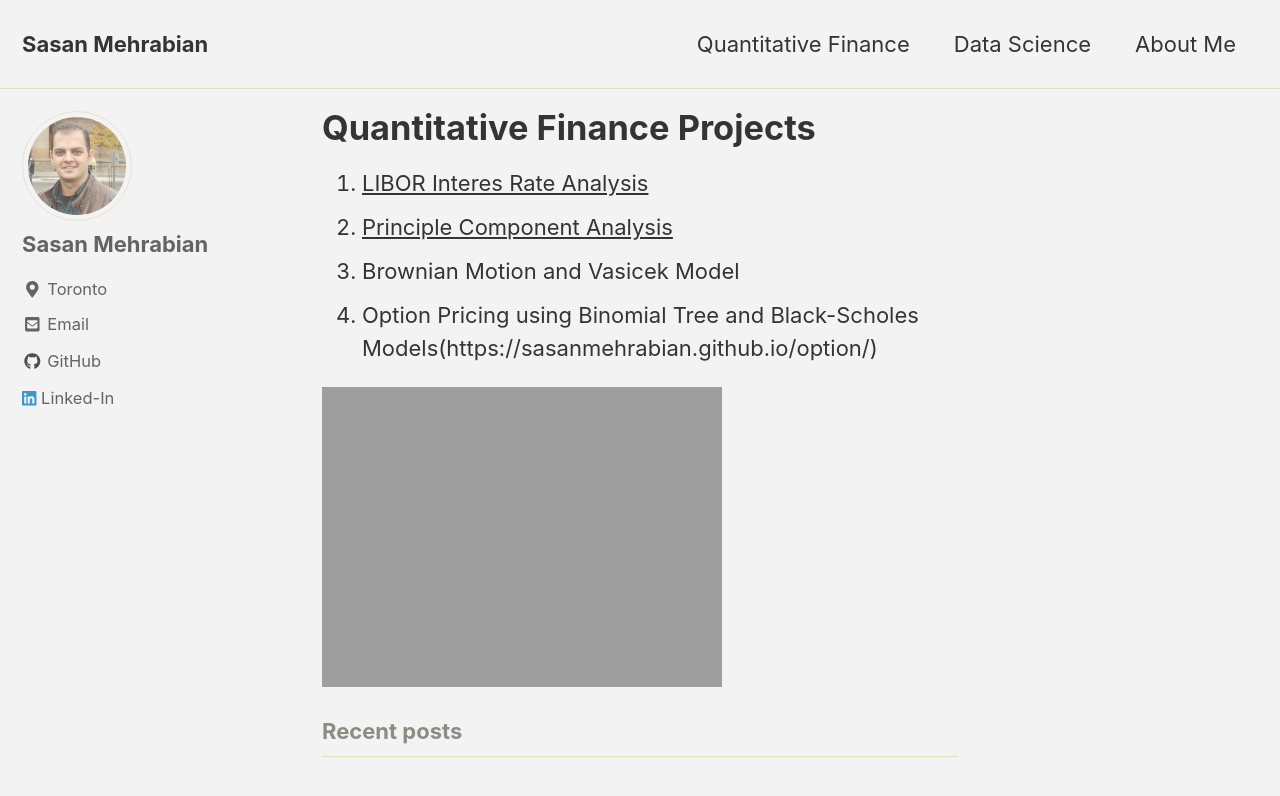
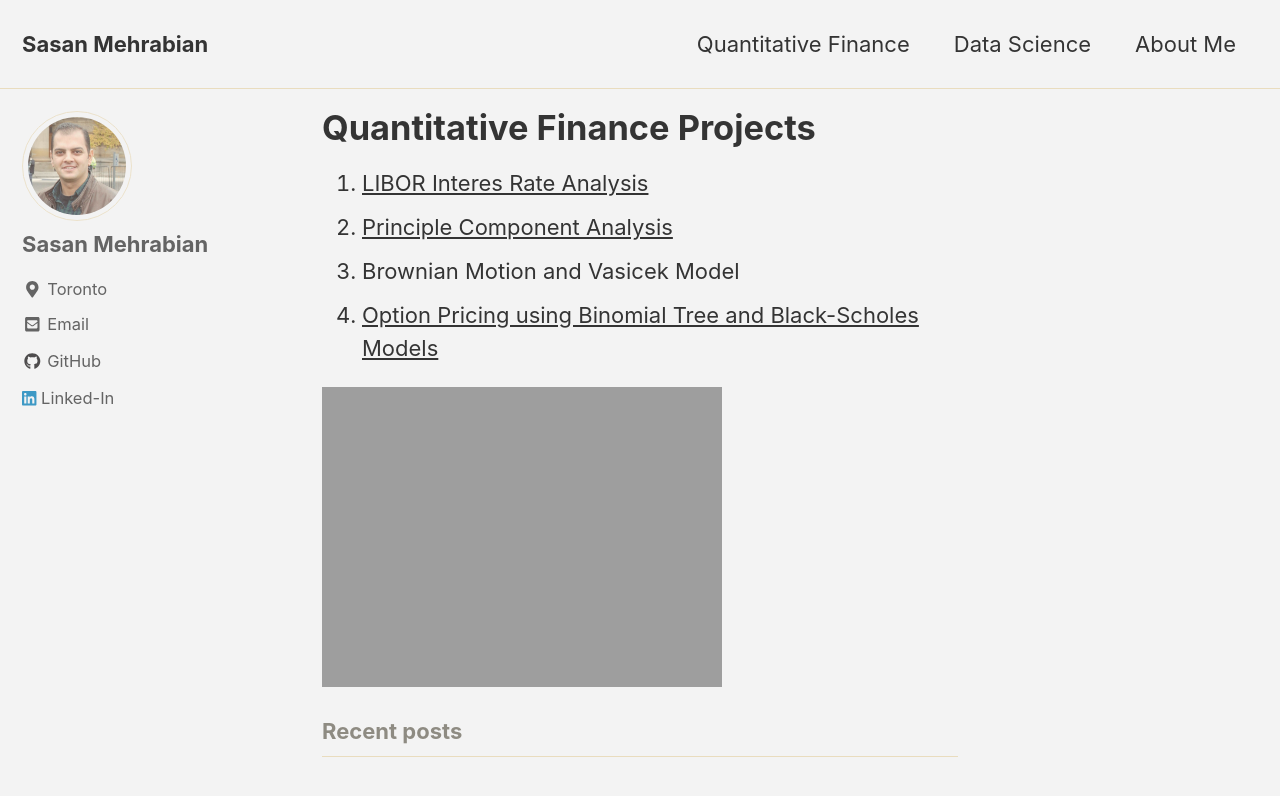
Before and after one commit to sasanmehrabian/sasanmehrabian.github.io, a Jekyll site: the page built from _pages/qf.md, in a window 1280 px wide and 900 px high. Shown: the top 796 px of the window. Built offline with Jekyll 4.4.1, drawn with Linux system fonts in a browser that asks for light colours; cached includes are drawn as plain includes; nearby versions of some CDN libraries.

Commit message:
new github

```diff
--- a/_pages/qf.md
+++ b/_pages/qf.md
@@ -10,6 +10,6 @@ toc: true
 1. [LIBOR Interes Rate Analysis](https://sasanmehrabian.github.io/libor/)
 2. [Principle Component Analysis](https://sasanmehrabian.github.io/PCA/)
 3. Brownian Motion and Vasicek Model
-4. Option Pricing using Binomial Tree and Black-Scholes Models(https://sasanmehrabian.github.io/option/)
+4. [Option Pricing using Binomial Tree and Black-Scholes Models](https://sasanmehrabian.github.io/option/)
 
 <img src="{{ site.url }}{{ site.baseurl }}/images/LIBOR/qf.jpg">
```
